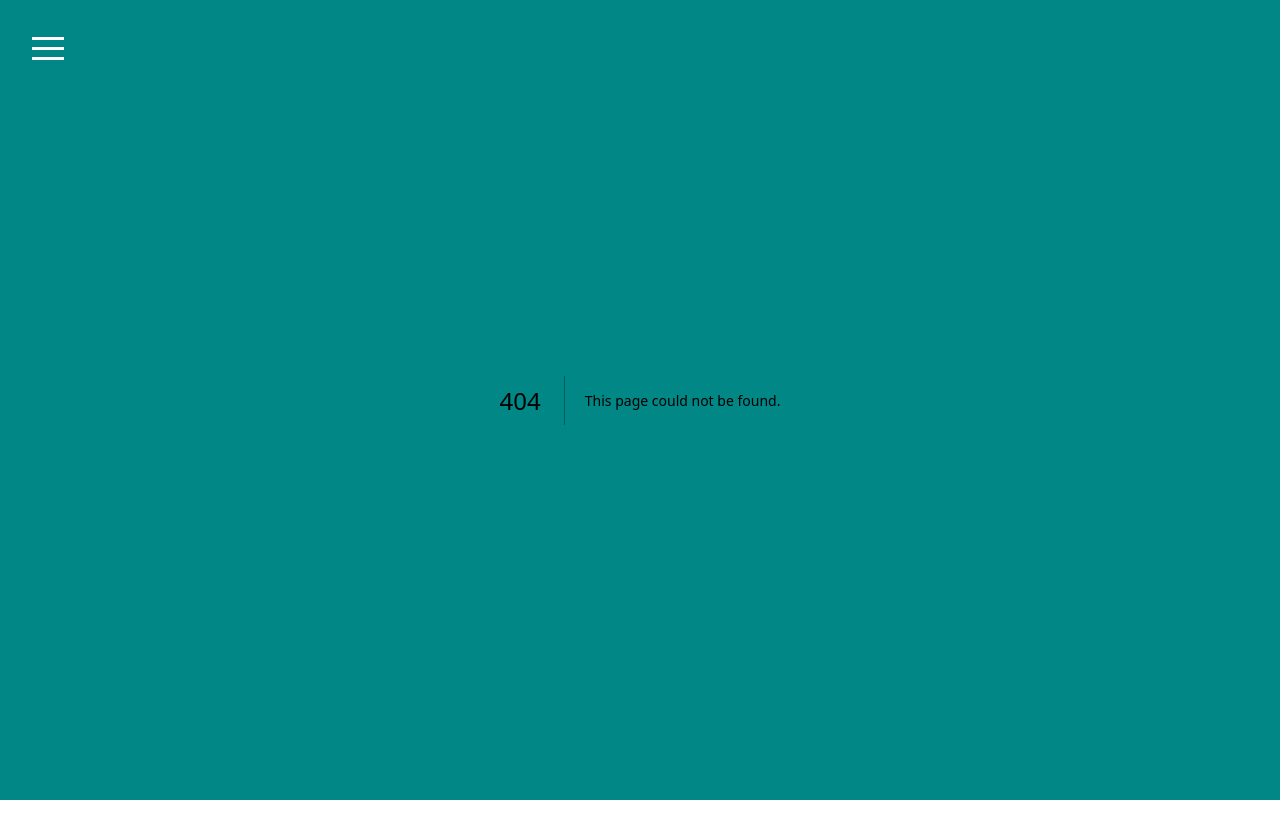
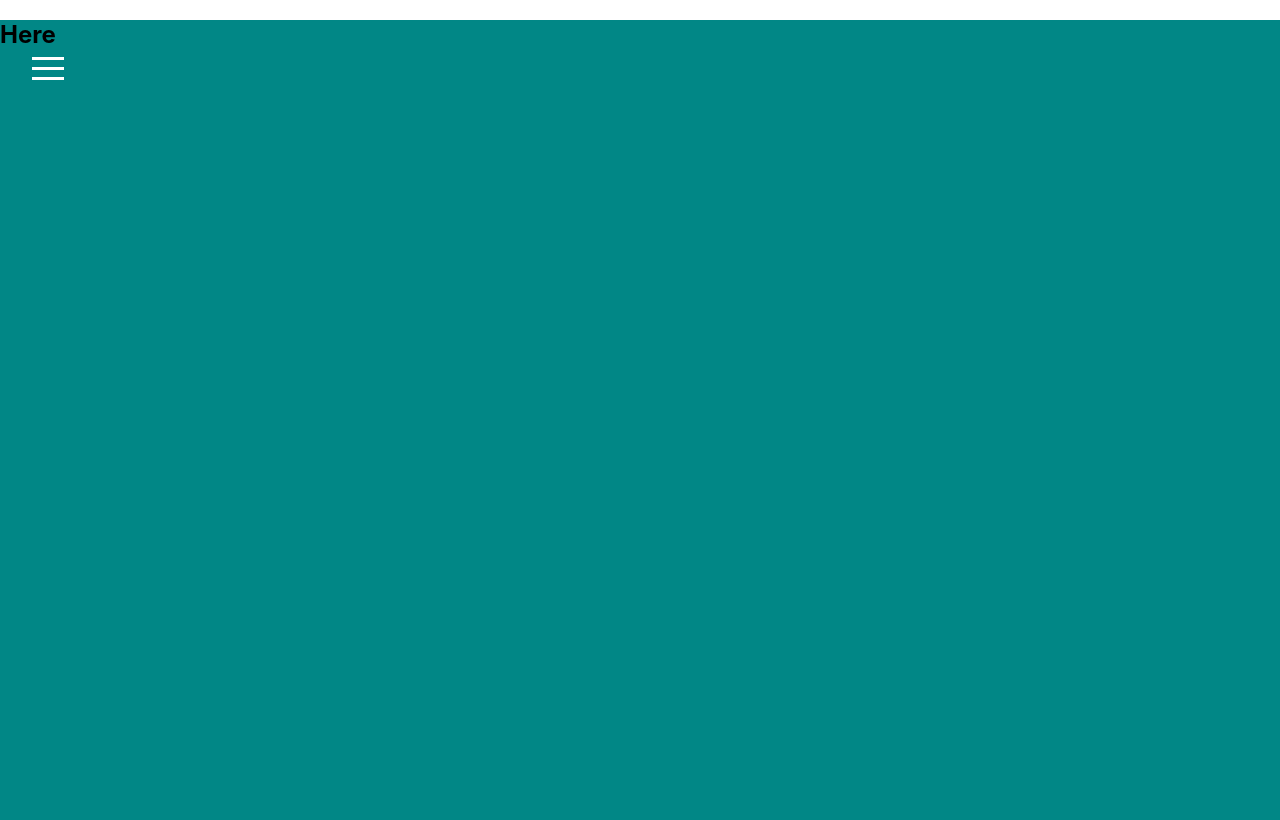
Before and after one commit to michaelfortunato/personal-website, a Next.js app: page /projects in a window 1280 px wide. Before the commit this address had no page. Built offline with nearby package versions, Linux system fonts and the light colour scheme.

Commit message:
fixed fading issue

```diff
--- /dev/null
+++ b/components/Projects/Tile.tsx
@@ -0,0 +1 @@
+import React from "react";
--- a/pages/_app.js
+++ b/pages/_app.js
@@ -127,8 +127,7 @@ export default function App({ Component, pageProps }) {
       jssStyles.parentElement.removeChild(jssStyles);
     }
   }, []);
-
-  console.log(pathname);
+  console.log(Component);
   return (
     <div>
       <Head>
@@ -156,14 +155,11 @@ export default function App({ Component, pageProps }) {
                       animate={{
                         ...routes[pathname].transition,
                         transition: {
-                          delay: 0.6,
                           duration: 0.3,
                         },
                       }}
                     >
-                      <AnimatePresence exitBeforeEnter>
-                        <Component key={pathname} {...pageProps} />
-                      </AnimatePresence>
+                      <Component key={pathname} {...pageProps} />
                     </StyledRoot>
                   </AnimatePresence>
                 </SWRConfig>
--- a/pages/index.js
+++ b/pages/index.js
@@ -21,7 +21,7 @@ export default function Home(props) {
   useEffect(() => {
     document.body.overflowY = "hidden";
   }, []);
-  console.log(props.ua);
+  console.log("I GOT RENDERED");
   return (
     <motion.div
       style={{ overflow: "hidden", height: "100vh", width: "100vw" }}
--- /dev/null
+++ b/pages/projects.tsx
@@ -0,0 +1,10 @@
+import React from "react";
+
+export default function Projects(props: any) {
+  console.log(props);
+  return (
+    <div style={{ height: "100vh", width: "100vw" }}>
+      <h2>Here</h2>
+    </div>
+  );
+}
```
